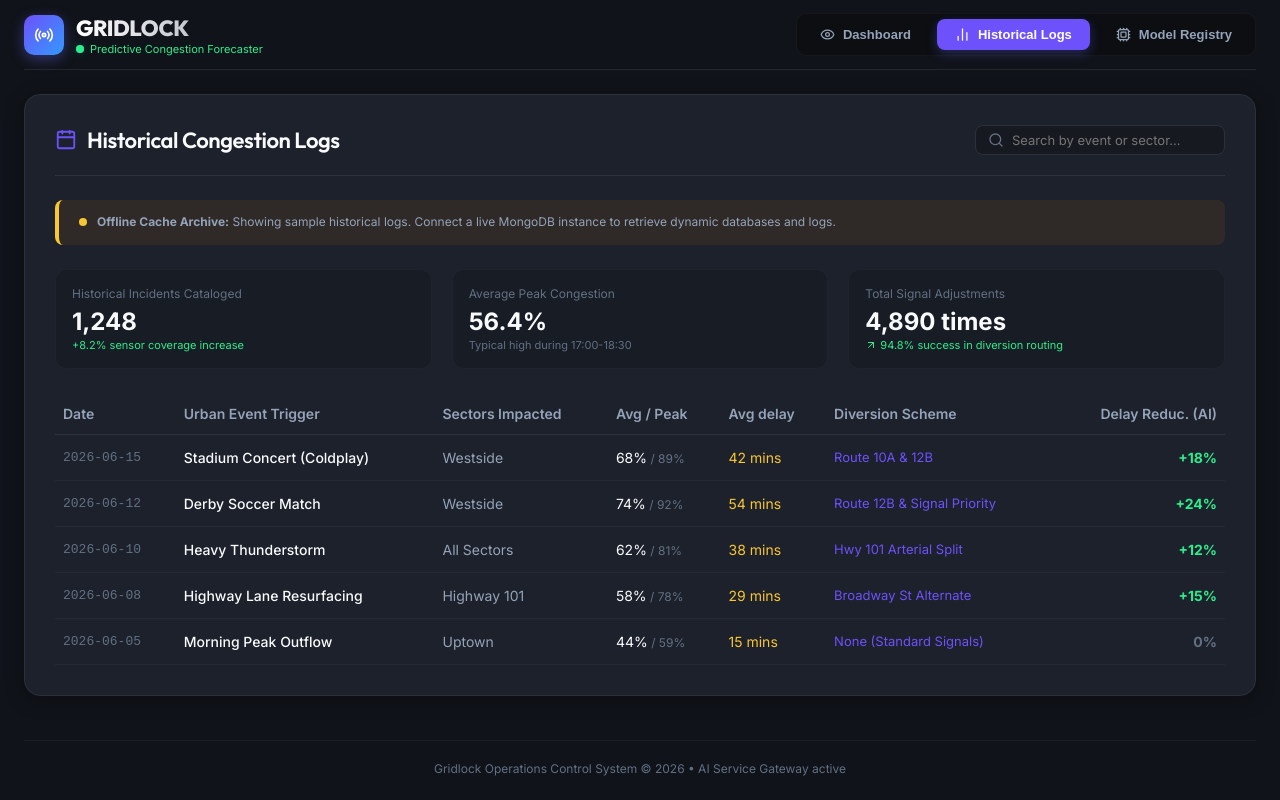
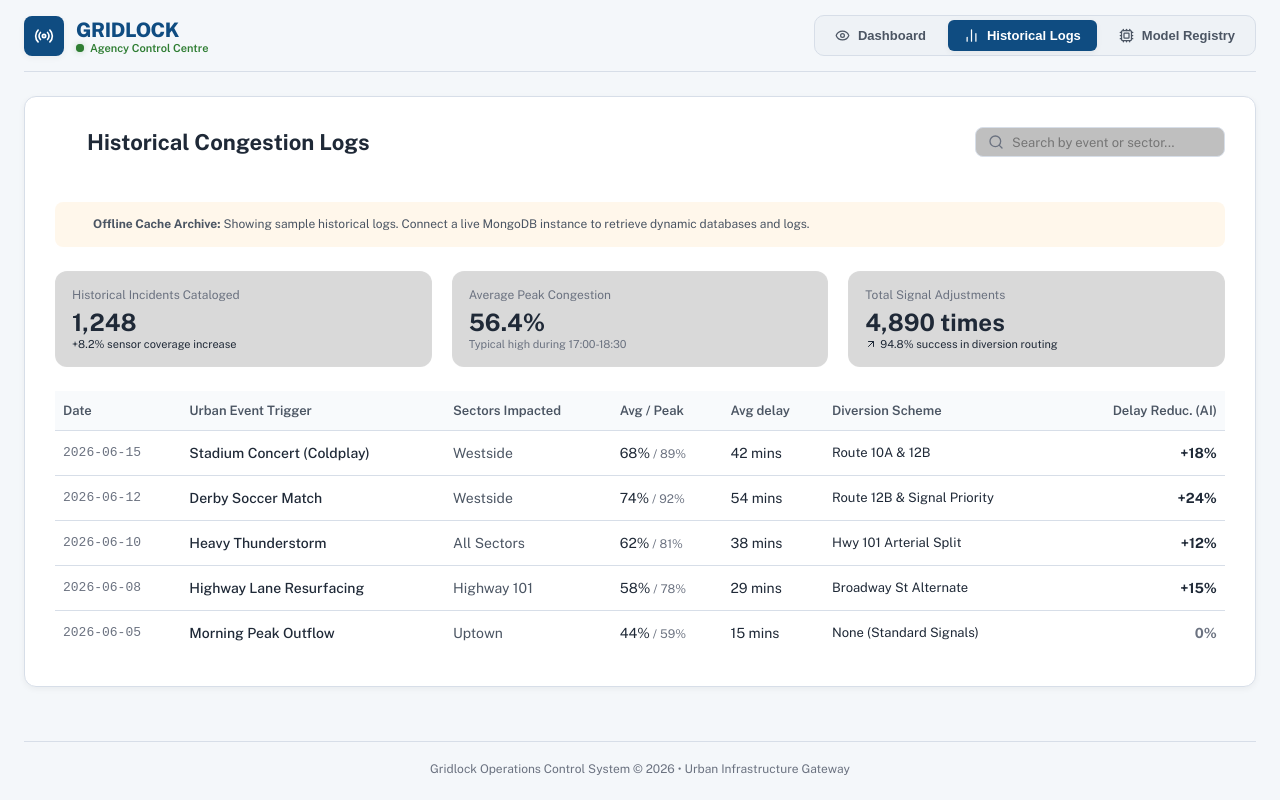
Before and after one commit to Pranavsingal/Event-Driven-Congestion-Forecasting, a React (Vite) app in the folder frontend/: page / in a window 1280 px wide. Both pictures are taken after a click on the button "Historical Logs". Built offline with nearby package versions, Linux system fonts and the light colour scheme; no server answers.

Commit message:
Align App.jsx navigation and headers with the solid Government Blue theme

```diff
--- a/frontend/src/App.jsx
+++ b/frontend/src/App.jsx
@@ -29,7 +29,7 @@ export default function App() {
         justifyContent: 'space-between',
         alignItems: 'center',
         height: 'var(--header-height)',
-        borderBottom: '1px solid rgba(255, 255, 255, 0.08)',
+        borderBottom: '1px solid var(--border-color)',
         marginBottom: '24px',
         padding: '10px 0'
       }}>
@@ -38,44 +38,44 @@ export default function App() {
           <div style={{
             width: '40px',
             height: '40px',
-            borderRadius: '10px',
-            background: 'linear-gradient(135deg, var(--clr-indigo), var(--clr-blue))',
+            borderRadius: '8px',
+            background: 'var(--primary)',
             display: 'flex',
             alignItems: 'center',
             justifyContent: 'center',
-            boxShadow: '0 4px 14px rgba(99, 102, 241, 0.4)'
+            boxShadow: 'var(--shadow-sm)'
           }}>
             <Radio size={20} color="#fff" />
           </div>
           <div>
-            <h1 style={{ fontSize: '22px', fontWeight: '800', fontFamily: 'var(--font-heading)', margin: 0, letterSpacing: '-0.02em', background: 'linear-gradient(to right, #fff, #9ca3af)', WebkitBackgroundClip: 'text', WebkitTextFillColor: 'transparent' }}>
+            <h1 style={{ fontSize: '20px', fontWeight: '800', fontFamily: 'var(--font-primary)', margin: 0, letterSpacing: '-0.02em', color: 'var(--primary)' }}>
               GRIDLOCK
             </h1>
-            <div style={{ display: 'flex', alignItems: 'center', gap: '6px', fontSize: '11px', color: 'var(--clr-green)' }}>
+            <div style={{ display: 'flex', alignItems: 'center', gap: '6px', fontSize: '11px', color: 'var(--success)' }}>
               <span className="pulse-dot"></span>
-              <span>Predictive Congestion Forecaster</span>
+              <span style={{ fontWeight: '600' }}>Agency Control Centre</span>
             </div>
           </div>
         </div>
 
         {/* Tab Selection Navigation */}
-        <nav style={{ display: 'flex', gap: '8px', background: 'rgba(0, 0, 0, 0.25)', padding: '5px', borderRadius: '10px', border: '1px solid rgba(255, 255, 255, 0.04)' }}>
+        <nav style={{ display: 'flex', gap: '6px', background: 'var(--bg-secondary)', padding: '4px', borderRadius: '10px', border: '1px solid var(--border-color)' }}>
           <button
             type="button"
             onClick={() => setActiveTab('dashboard')}
             style={{
-              padding: '8px 18px',
+              padding: '8px 16px',
               border: 'none',
-              borderRadius: '8px',
+              borderRadius: '6px',
               fontSize: '13px',
               fontWeight: '600',
               cursor: 'pointer',
               display: 'flex',
               alignItems: 'center',
               gap: '8px',
-              background: activeTab === 'dashboard' ? 'var(--clr-indigo)' : 'transparent',
+              background: activeTab === 'dashboard' ? 'var(--primary)' : 'transparent',
               color: activeTab === 'dashboard' ? '#fff' : 'var(--text-secondary)',
-              boxShadow: activeTab === 'dashboard' ? '0 4px 12px rgba(99, 102, 241, 0.3)' : 'none',
+              boxShadow: activeTab === 'dashboard' ? 'var(--shadow-sm)' : 'none',
               transition: 'all 0.2s'
             }}
           >
@@ -87,18 +87,18 @@ export default function App() {
             type="button"
             onClick={() => setActiveTab('history')}
             style={{
-              padding: '8px 18px',
+              padding: '8px 16px',
               border: 'none',
-              borderRadius: '8px',
+              borderRadius: '6px',
               fontSize: '13px',
               fontWeight: '600',
               cursor: 'pointer',
               display: 'flex',
               alignItems: 'center',
               gap: '8px',
-              background: activeTab === 'history' ? 'var(--clr-indigo)' : 'transparent',
+              background: activeTab === 'history' ? 'var(--primary)' : 'transparent',
               color: activeTab === 'history' ? '#fff' : 'var(--text-secondary)',
-              boxShadow: activeTab === 'history' ? '0 4px 12px rgba(99, 102, 241, 0.3)' : 'none',
+              boxShadow: activeTab === 'history' ? 'var(--shadow-sm)' : 'none',
               transition: 'all 0.2s'
             }}
           >
@@ -110,18 +110,18 @@ export default function App() {
             type="button"
             onClick={() => setActiveTab('analytics')}
             style={{
-              padding: '8px 18px',
+              padding: '8px 16px',
               border: 'none',
-              borderRadius: '8px',
+              borderRadius: '6px',
               fontSize: '13px',
               fontWeight: '600',
               cursor: 'pointer',
               display: 'flex',
               alignItems: 'center',
               gap: '8px',
-              background: activeTab === 'analytics' ? 'var(--clr-indigo)' : 'transparent',
+              background: activeTab === 'analytics' ? 'var(--primary)' : 'transparent',
               color: activeTab === 'analytics' ? '#fff' : 'var(--text-secondary)',
-              boxShadow: activeTab === 'analytics' ? '0 4px 12px rgba(99, 102, 241, 0.3)' : 'none',
+              boxShadow: activeTab === 'analytics' ? 'var(--shadow-sm)' : 'none',
               transition: 'all 0.2s'
             }}
           >
@@ -140,12 +140,12 @@ export default function App() {
       <footer style={{
         marginTop: '40px',
         paddingTop: '20px',
-        borderTop: '1px solid rgba(255, 255, 255, 0.05)',
+        borderTop: '1px solid var(--border-color)',
         textAlign: 'center',
         fontSize: '12px',
         color: 'var(--text-muted)'
       }}>
-        Gridlock Operations Control System &copy; {new Date().getFullYear()} &bull; AI Service Gateway active
+        Gridlock Operations Control System &copy; {new Date().getFullYear()} &bull; Urban Infrastructure Gateway
       </footer>
 
     </div>
--- a/frontend/src/index.css
+++ b/frontend/src/index.css
@@ -1,78 +1,298 @@
-/* Custom Fonts & Variable Design System */
+/* ==================================================
+   SMART TRAFFIC MANAGEMENT SYSTEM
+   PROFESSIONAL GOVERNMENT DASHBOARD THEME
+================================================== */
+
+/* Google Fonts */
+@import url('https://fonts.googleapis.com/css2?family=Public+Sans:wght@300;400;500;600;700;800&display=swap');
+
 :root {
-  --font-sans: 'Inter', system-ui, -apple-system, sans-serif;
-  --font-heading: 'Outfit', var(--font-sans);
+
+  /* =========================
+     TYPOGRAPHY
+  ========================= */
+
+  --font-primary: 'Public Sans', sans-serif;
   --font-mono: 'Fira Code', monospace;
 
-  /* Color Palette - HSL Solid Theme */
-  --bg-primary: hsl(220, 24%, 8%);
-  --bg-secondary: hsl(220, 24%, 5%);
-  --bg-card: hsl(220, 20%, 14%);
-  --bg-card-hover: hsl(220, 20%, 18%);
-  --border-color: hsl(220, 15%, 20%);
-  --border-color-glow: hsl(250, 95%, 65%);
+  /* =========================
+     COLOR SYSTEM
+  ========================= */
 
-  --text-primary: hsl(210, 40%, 98%);
-  --text-secondary: hsl(215, 20%, 65%);
-  --text-muted: hsl(215, 15%, 45%);
+  --bg-primary: #f4f7fa;
+  --bg-secondary: #eef2f6;
+  --bg-tertiary: #e4eaf1;
 
-  /* Status Colors */
-  --clr-green: hsl(150, 84%, 55%);
-  --clr-yellow: hsl(45, 93%, 58%);
-  --clr-red: hsl(0, 84%, 60%);
-  --clr-blue: hsl(210, 100%, 60%);
-  --clr-indigo: hsl(250, 95%, 65%);
-  --clr-pink: hsl(320, 85%, 60%);
+  --card-bg: #ffffff;
+  --card-hover: #fafbfc;
 
-  /* Shadow & Glow System */
-  --glow-shadow: 0 0 15px rgba(99, 102, 241, 0.15);
-  --card-shadow: 0 4px 20px 0 rgba(0, 0, 0, 0.3);
+  --text-primary: #1f2937;
+  --text-secondary: #4b5563;
+  --text-muted: #6b7280;
 
-  /* Layout Constants */
+  --border-color: #d7dee8;
+
+  /* Government Blue */
+  --primary: #0f4c81;
+  --primary-light: #2f6ea5;
+  --primary-dark: #08365c;
+
+  /* Traffic Status Colors */
+  --success: #2e7d32;
+  --warning: #ed6c02;
+  --danger: #c62828;
+  --info: #1565c0;
+
+  /* Analytics Colors */
+  --traffic-low: #43a047;
+  --traffic-medium: #fb8c00;
+  --traffic-high: #e53935;
+  --traffic-critical: #b71c1c;
+
+  /* Shadows */
+  --shadow-sm: 0 2px 6px rgba(0, 0, 0, 0.05);
+  --shadow-md: 0 6px 18px rgba(0, 0, 0, 0.08);
+  --shadow-lg: 0 12px 30px rgba(0, 0, 0, 0.10);
+
+  /* Layout */
   --sidebar-width: 280px;
-  --header-height: 70px;
+  --header-height: 72px;
 
-  color-scheme: dark;
-  background-color: var(--bg-primary);
-  color: var(--text-primary);
-  font-family: var(--font-sans);
-  text-rendering: optimizeLegibility;
-  -webkit-font-smoothing: antialiased;
-  -moz-osx-font-smoothing: grayscale;
+  --radius-sm: 8px;
+  --radius-md: 12px;
+  --radius-lg: 18px;
 }
 
+/* ==================================================
+   RESET
+================================================== */
+
 * {
-  box-sizing: border-box;
   margin: 0;
   padding: 0;
+  box-sizing: border-box;
+}
+
+html {
+  scroll-behavior: smooth;
 }
 
 body {
-  background-color: var(--bg-primary);
+  font-family: var(--font-primary);
+  background: var(--bg-primary);
+  color: var(--text-primary);
+  min-height: 100vh;
   overflow-x: hidden;
-  color: var(--text-primary);
+}
+
+#root {
   min-height: 100vh;
 }
 
-/* Base Layout Structure */
-#root {
+/* ==================================================
+   TYPOGRAPHY
+================================================== */
+
+h1,
+h2,
+h3,
+h4,
+h5,
+h6 {
+  color: var(--text-primary);
+  font-weight: 700;
+}
+
+h1 {
+  font-size: 2rem;
+}
+
+h2 {
+  font-size: 1.5rem;
+}
+
+p {
+  color: var(--text-secondary);
+  line-height: 1.6;
+}
+
+/* ==================================================
+   LAYOUT
+================================================== */
+
+.app-layout {
+  display: flex;
   min-height: 100vh;
+}
+
+/* ==================================================
+   SIDEBAR
+================================================== */
+
+.sidebar {
+
+  width: var(--sidebar-width);
+
+  background: var(--primary);
+
+  color: white;
+
+  min-height: 100vh;
+
+  position: fixed;
+  left: 0;
+  top: 0;
+
   display: flex;
   flex-direction: column;
+
+  box-shadow: var(--shadow-md);
 }
 
-/* Solid Panel Classes */
+.sidebar-logo {
+
+  padding: 24px;
+
+  font-size: 1.25rem;
+  font-weight: 700;
+
+  border-bottom: 1px solid rgba(255, 255, 255, 0.1);
+}
+
+.sidebar-menu {
+
+  padding: 20px 12px;
+
+  display: flex;
+  flex-direction: column;
+  gap: 8px;
+}
+
+.sidebar-item {
+
+  display: flex;
+  align-items: center;
+  gap: 12px;
+
+  padding: 14px 16px;
+
+  border-radius: 10px;
+
+  cursor: pointer;
+
+  transition: 0.25s ease;
+}
+
+.sidebar-item:hover {
+
+  background: rgba(255, 255, 255, 0.08);
+}
+
+.sidebar-item.active {
+
+  background: white;
+
+  color: var(--primary);
+
+  font-weight: 600;
+}
+
+/* ==================================================
+   MAIN CONTENT
+================================================== */
+
+.main-content {
+
+  margin-left: var(--sidebar-width);
+
+  width: calc(100% - var(--sidebar-width));
+
+  min-height: 100vh;
+}
+
+/* ==================================================
+   HEADER
+================================================== */
+
+.header {
+
+  height: var(--header-height);
+
+  background: white;
+
+  border-bottom: 1px solid var(--border-color);
+
+  display: flex;
+
+  justify-content: space-between;
+
+  align-items: center;
+
+  padding: 0 24px;
+
+  position: sticky;
+  top: 0;
+  z-index: 100;
+}
+
+.header-title {
+
+  font-size: 1.3rem;
+  font-weight: 700;
+}
+
+.header-actions {
+
+  display: flex;
+  gap: 12px;
+  align-items: center;
+}
+
+/* ==================================================
+   PAGE CONTAINER
+================================================== */
+
+.page-container {
+  padding: 24px;
+}
+
+/* ==================================================
+   CARD SYSTEM
+================================================== */
+
+.card {
+
+  background: var(--card-bg);
+
+  border: 1px solid var(--border-color);
+
+  border-radius: var(--radius-md);
+
+  box-shadow: var(--shadow-sm);
+
+  padding: 20px;
+
+  transition: 0.25s ease;
+}
+
+.card:hover {
+
+  transform: translateY(-2px);
+
+  box-shadow: var(--shadow-md);
+}
+
+/* Compatibility Aliases for components using .glass */
 .glass {
-  background: var(--bg-card);
+  background: var(--card-bg);
   border: 1px solid var(--border-color);
-  border-radius: 16px;
-  box-shadow: var(--card-shadow);
-  transition: all 0.3s cubic-bezier(0.4, 0, 0.2, 1);
+  border-radius: var(--radius-md);
+  box-shadow: var(--shadow-sm);
+  transition: 0.25s ease;
 }
 
 .glass:hover {
-  background: var(--bg-card-hover);
-  border-color: hsl(220, 15%, 26%);
+  border-color: var(--primary-light);
 }
 
 .glass-interactive {
@@ -81,14 +301,303 @@ body {
 
 .glass-interactive:hover {
   transform: translateY(-2px);
-  box-shadow: 0 12px 40px 0 rgba(0, 0, 0, 0.5), 0 0 15px rgba(99, 102, 241, 0.1);
-  border-color: var(--border-color-glow);
+  box-shadow: var(--shadow-md);
 }
 
-/* Custom Scrollbar */
+.card-title {
+
+  font-size: 1rem;
+
+  font-weight: 600;
+
+  margin-bottom: 12px;
+}
+
+/* ==================================================
+   GRID
+================================================== */
+
+.grid-4 {
+
+  display: grid;
+
+  grid-template-columns: repeat(4, 1fr);
+
+  gap: 20px;
+}
+
+.grid-3 {
+
+  display: grid;
+
+  grid-template-columns: repeat(3, 1fr);
+
+  gap: 20px;
+}
+
+.grid-2 {
+
+  display: grid;
+
+  grid-template-columns: repeat(2, 1fr);
+
+  gap: 20px;
+}
+
+/* ==================================================
+   METRIC CARDS
+================================================== */
+
+.metric-card {
+
+  background: white;
+
+  border-radius: 14px;
+
+  padding: 20px;
+
+  border-left: 5px solid var(--primary);
+
+  box-shadow: var(--shadow-sm);
+}
+
+.metric-card.success {
+  border-left-color: var(--success);
+}
+
+.metric-card.warning {
+  border-left-color: var(--warning);
+}
+
+.metric-card.danger {
+  border-left-color: var(--danger);
+}
+
+.metric-label {
+
+  font-size: 14px;
+
+  color: var(--text-secondary);
+
+  margin-bottom: 10px;
+}
+
+.metric-value {
+
+  font-size: 2rem;
+
+  font-weight: 700;
+}
+
+.metric-change {
+
+  margin-top: 8px;
+
+  font-size: 14px;
+}
+
+/* ==================================================
+   BUTTONS
+================================================== */
+
+.btn {
+
+  border: none;
+
+  cursor: pointer;
+
+  border-radius: 10px;
+
+  font-size: 14px;
+
+  font-weight: 600;
+
+  padding: 12px 18px;
+
+  transition: 0.2s;
+}
+
+.btn-primary {
+
+  background: var(--primary);
+
+  color: white;
+}
+
+.btn-primary:hover {
+
+  background: var(--primary-light);
+}
+
+.btn-secondary {
+
+  background: white;
+
+  border: 1px solid var(--border-color);
+
+  color: var(--text-primary);
+}
+
+.btn-secondary:hover {
+
+  background: var(--bg-secondary);
+}
+
+/* ==================================================
+   INPUTS
+================================================== */
+
+input,
+select,
+textarea {
+
+  width: 100%;
+
+  padding: 12px 14px;
+
+  border-radius: 10px;
+
+  border: 1px solid var(--border-color);
+
+  background: white;
+
+  font-family: inherit;
+
+  transition: 0.2s;
+}
+
+input:focus,
+select:focus,
+textarea:focus {
+
+  outline: none;
+
+  border-color: var(--primary);
+
+  box-shadow: 0 0 0 3px rgba(15, 76, 129, 0.15);
+}
+
+/* ==================================================
+   STATUS BADGES
+================================================== */
+
+.badge {
+
+  display: inline-flex;
+
+  align-items: center;
+
+  gap: 6px;
+
+  padding: 6px 12px;
+
+  border-radius: 999px;
+
+  font-size: 12px;
+
+  font-weight: 600;
+}
+
+.badge-success {
+
+  background: #e8f5e9;
+
+  color: var(--success);
+}
+
+.badge-warning {
+
+  background: #fff3e0;
+
+  color: var(--warning);
+}
+
+.badge-danger {
+
+  background: #ffebee;
+
+  color: var(--danger);
+}
+
+/* ==================================================
+   TABLE
+================================================== */
+
+.table-container {
+
+  overflow-x: auto;
+}
+
+table {
+
+  width: 100%;
+
+  border-collapse: collapse;
+}
+
+thead {
+
+  background: #f8fafc;
+}
+
+th {
+
+  text-align: left;
+
+  padding: 14px;
+
+  color: var(--text-secondary);
+
+  font-size: 13px;
+}
+
+td {
+
+  padding: 14px;
+
+  border-top: 1px solid var(--border-color);
+}
+
+/* ==================================================
+   ALERT PANELS
+================================================== */
+
+.alert {
+
+  padding: 16px;
+
+  border-radius: 12px;
+
+  margin-bottom: 12px;
+}
+
+.alert-success {
+
+  background: #e8f5e9;
+
+  color: var(--success);
+}
+
+.alert-warning {
+
+  background: #fff3e0;
+
+  color: var(--warning);
+}
+
+.alert-danger {
+
+  background: #ffebee;
+
+  color: var(--danger);
+}
+
+/* ==================================================
+   SCROLLBAR
+================================================== */
+
 ::-webkit-scrollbar {
   width: 8px;
-  height: 8px;
 }
 
 ::-webkit-scrollbar-track {
@@ -96,34 +605,70 @@ body {
 }
 
 ::-webkit-scrollbar-thumb {
-  background: rgba(255, 255, 255, 0.1);
-  border-radius: 4px;
+  background: #b0bec5;
+  border-radius: 10px;
 }
 
 ::-webkit-scrollbar-thumb:hover {
-  background: rgba(255, 255, 255, 0.2);
+  background: #90a4ae;
 }
 
-/* Animations */
+/* ==================================================
+   RESPONSIVE
+================================================== */
+
+@media (max-width: 1200px) {
+
+  .grid-4 {
+    grid-template-columns: repeat(2, 1fr);
+  }
+}
+
+@media (max-width: 768px) {
+
+  .sidebar {
+    display: none;
+  }
+
+  .main-content {
+    margin-left: 0;
+    width: 100%;
+  }
+
+  .grid-4,
+  .grid-3,
+  .grid-2 {
+    grid-template-columns: 1fr;
+  }
+
+  .page-container {
+    padding: 16px;
+  }
+}
+
+/* ==================================================
+   ANIMATIONS & LIVE PULSE
+================================================== */
+
 @keyframes pulseGlow {
-  0% { box-shadow: 0 0 5px rgba(6, 182, 212, 0.4); }
-  50% { box-shadow: 0 0 20px rgba(6, 182, 212, 0.7); }
-  100% { box-shadow: 0 0 5px rgba(6, 182, 212, 0.4); }
+  0% { box-shadow: 0 0 4px rgba(46, 125, 50, 0.4); }
+  50% { box-shadow: 0 0 16px rgba(46, 125, 50, 0.7); }
+  100% { box-shadow: 0 0 4px rgba(46, 125, 50, 0.4); }
 }
 
 @keyframes fadeIn {
-  from { opacity: 0; transform: translateY(10px); }
+  from { opacity: 0; transform: translateY(8px); }
   to { opacity: 1; transform: translateY(0); }
 }
 
 .animate-fade-in {
-  animation: fadeIn 0.4s cubic-bezier(0.4, 0, 0.2, 1) forwards;
+  animation: fadeIn 0.35s cubic-bezier(0.4, 0, 0.2, 1) forwards;
 }
 
 .pulse-dot {
   width: 8px;
   height: 8px;
-  background-color: var(--clr-green);
+  background-color: var(--success);
   border-radius: 50%;
   position: relative;
   display: inline-block;
@@ -141,28 +686,3 @@ body {
   animation: pulseGlow 1.8s infinite;
   opacity: 0.6;
 }
-
-/* Typography styles */
-h1, h2, h3, h4, h5, h6 {
-  font-family: var(--font-heading);
-  font-weight: 600;
-  letter-spacing: -0.02em;
-}
-
-/* Form Controls */
-select, input, textarea {
-  background: rgba(17, 24, 39, 0.7);
-  border: 1px solid var(--border-color);
-  border-radius: 8px;
-  color: var(--text-primary);
-  padding: 10px 14px;
-  font-family: var(--font-sans);
-  font-size: 14px;
-  outline: none;
-  transition: all 0.2s;
-}
-
-select:focus, input:focus, textarea:focus {
-  border-color: var(--clr-indigo);
-  box-shadow: 0 0 0 2px rgba(99, 102, 241, 0.2);
-}
```
